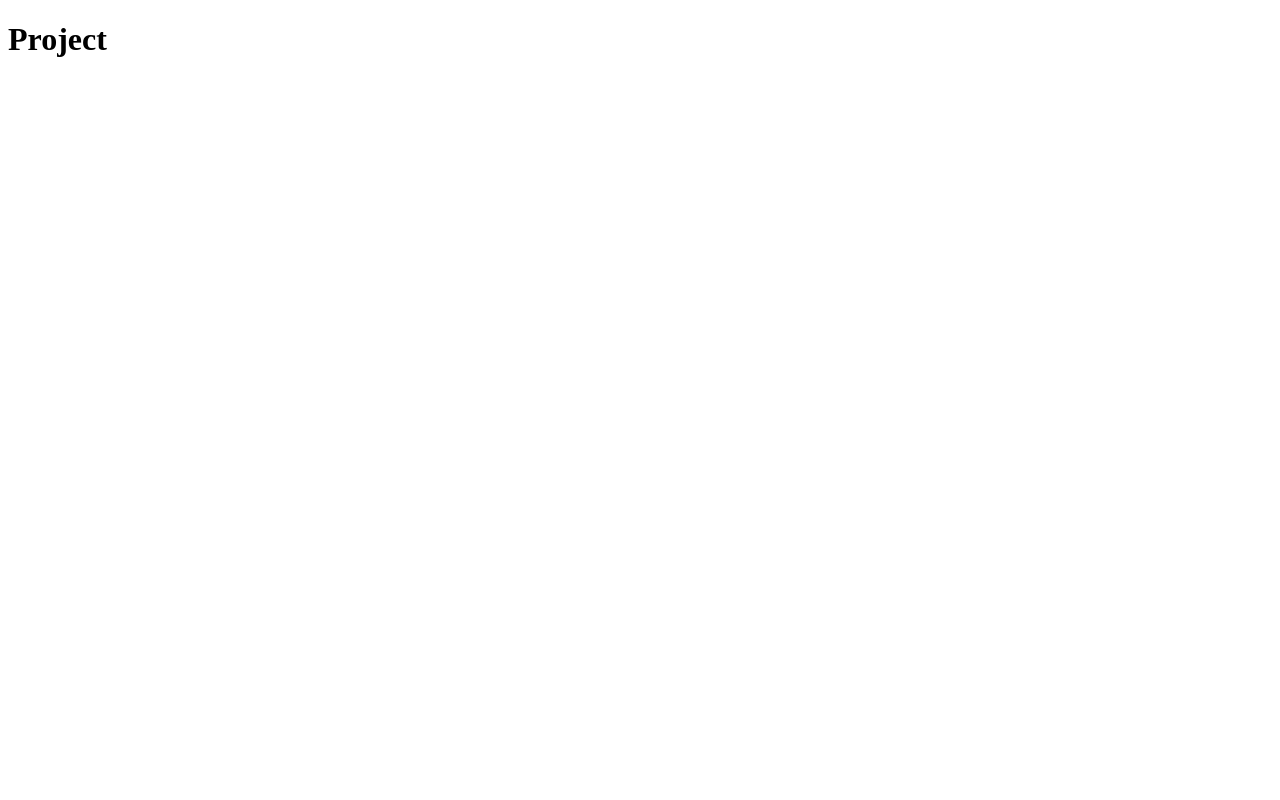
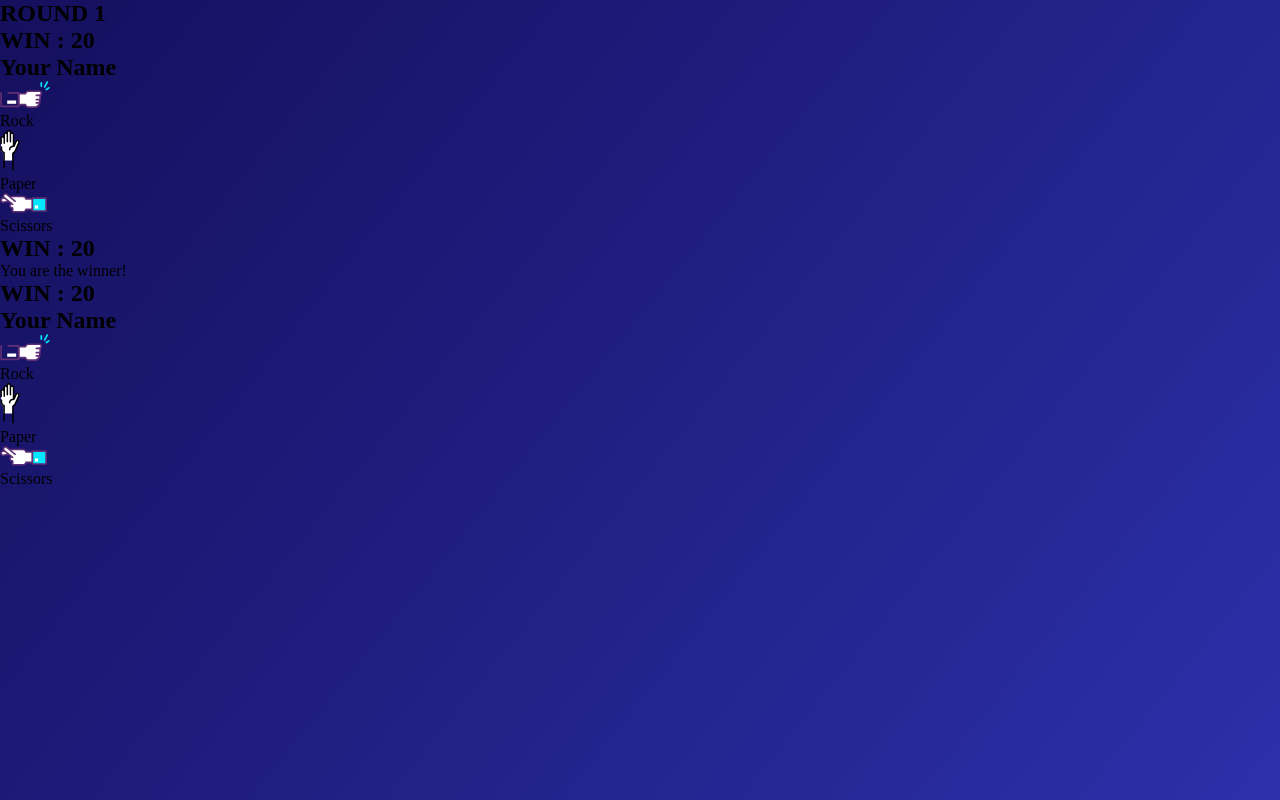
Before and after one commit to FariyaIslam/rock-paper-scissors-web, a plain HTML site: page index.html in a window 1280 px wide. Drawn offline with Linux system fonts and the light colour scheme.

Commit message:
basic html structed added, upnext css

```diff
--- a/index.html
+++ b/index.html
@@ -1,15 +1,72 @@
 <!DOCTYPE html>
 <html lang="en">
+  <head>
+    <meta charset="UTF-8" />
+    <meta http-equiv="X-UA-Compatible" content="IE=edge" />
+    <meta name="viewport" content="width=device-width, initial-scale=1.0" />
+    <link rel="stylesheet" href="./styles.css" />
+    <title>Document</title>
+  </head>
 
-<head>
-    <meta charset="UTF-8">
-    <meta http-equiv="X-UA-Compatible" content="IE=edge">
-    <meta name="viewport" content="width=device-width, initial-scale=1.0">
-    <title>Document</title>
-</head>
+  <body>
+    <section id="game__board" class="game__board">
+      <div>
+        <h1>ROUND 1</h1>
+      </div>
 
-<body>
-    <h1>Project</h1>
-</body>
+      <div class="game__status">
+        <!-- Game status Left -->
+        <div class="left">
+          <h1>WIN : 20</h1>
+          <div class="box">
+            <h2>Your Name</h2>
+            <div class="icons__button">
+              <div class="rock">
+                <img src="./images/rock.svg" alt="rock" />
+                <p>Rock</p>
+              </div>
+              <div class="paper">
+                <img src="./images/paper.svg" alt="paper" />
+                <p>Paper</p>
+              </div>
+              <div class="scissors">
+                <img src="./images/scissors.svg" alt="paper" />
+                <p>Scissors</p>
+              </div>
+            </div>
+          </div>
+        </div>
 
+        <!-- Game Status Middle -->
+        <div class="middle">
+          <h1>WIN : 20</h1>
+          <div class="winner__card">
+            <p>You are the winner!</p>
+          </div>
+        </div>
+
+        <!-- Game Status Right -->
+        <div class="right">
+          <h1>WIN : 20</h1>
+          <div class="box">
+            <h2>Your Name</h2>
+            <div class="icons__button">
+              <div class="rock">
+                <img src="./images/rock.svg" alt="rock" />
+                <p>Rock</p>
+              </div>
+              <div class="paper">
+                <img src="./images/paper.svg" alt="paper" />
+                <p>Paper</p>
+              </div>
+              <div class="scissors">
+                <img src="./images/scissors.svg" alt="paper" />
+                <p>Scissors</p>
+              </div>
+            </div>
+          </div>
+        </div>
+      </div>
+    </section>
+  </body>
 </html>
--- /dev/null
+++ b/styles.css
@@ -0,0 +1,11 @@
+* {
+  margin: 0;
+  padding: 0;
+  box-sizing: border-box;
+}
+
+#game__board {
+  width: 100%;
+  height: 100vh;
+  background: linear-gradient(129.03deg, #130d58 -6.35%, #343cc6 136.81%);
+}
```
Also changed, not shown: images/bg_1.svg (added), images/paper.svg (added), images/rock.svg (added), images/scissors.svg (added).
